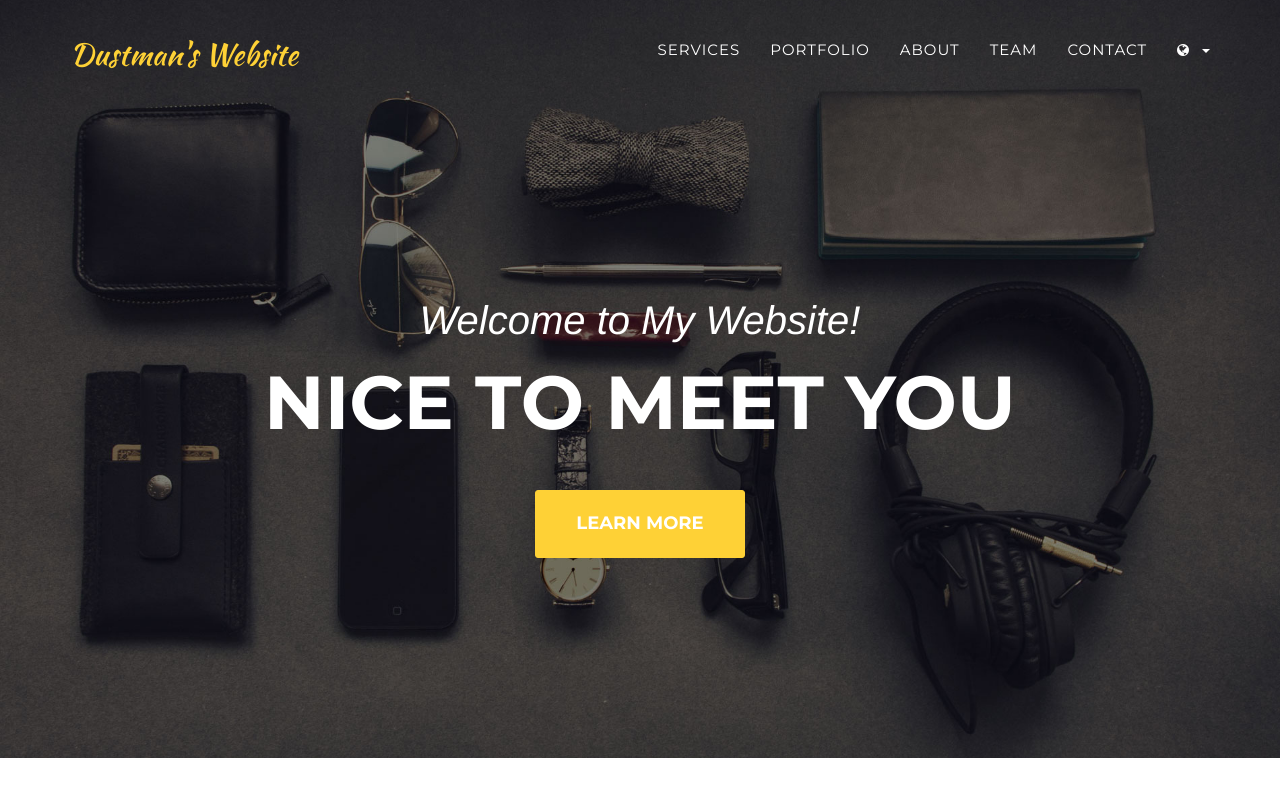
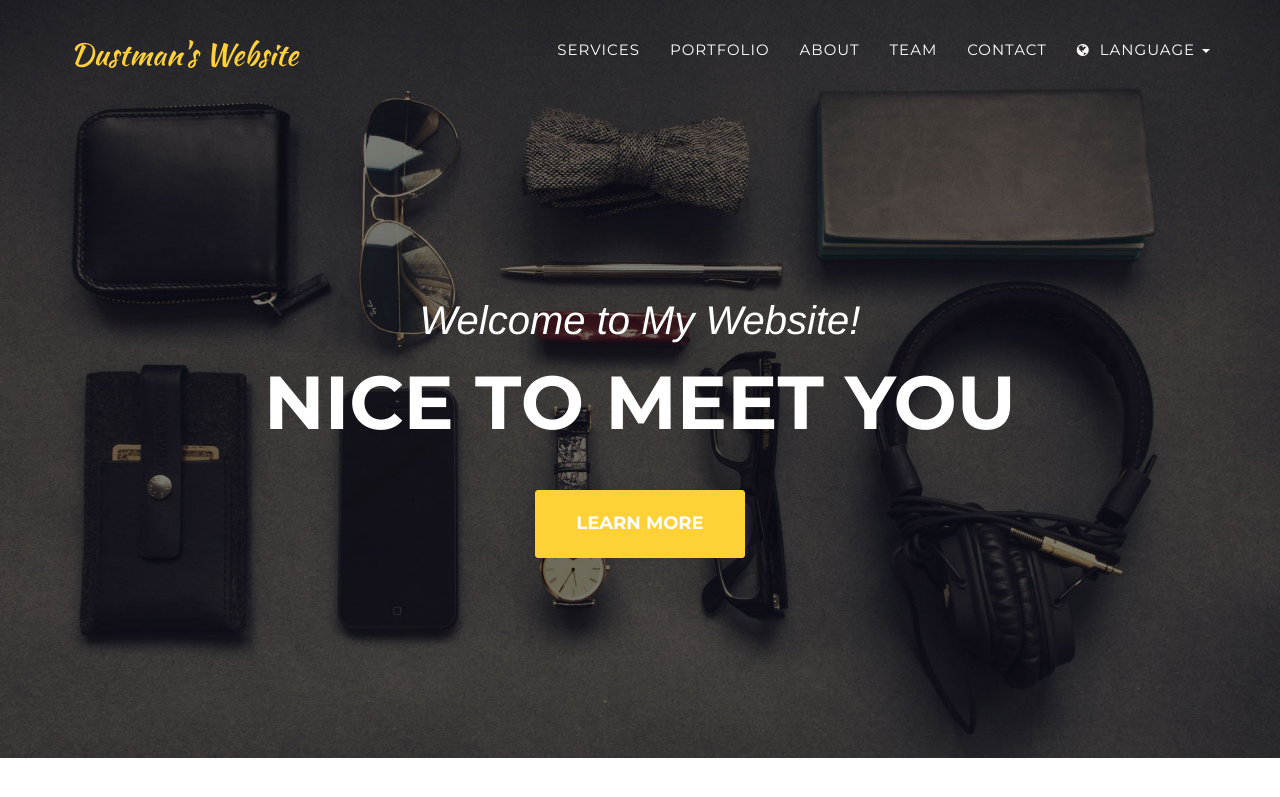
Before and after one commit to dustman2817/dustman.me-website, a Jekyll site: the page built from index.html, in a window 1280 px wide and 900 px high. Shown: the top 797 px of the window. Built offline with Jekyll 4.4.1, drawn with Linux system fonts in a browser that asks for light colours; some web fonts are replaced.

Commit message:
feat: 调整语言切换菜单 - 英文选项放在前面 - 中文改为简体中文

```diff
--- a/_includes/header.html
+++ b/_includes/header.html
@@ -54,13 +54,13 @@
                     <li class="dropdown lang-selector">
                         <a href="javascript:void(0);" class="dropdown-toggle" data-toggle="dropdown" role="button" aria-haspopup="true" aria-expanded="false">
                             <i class="fa fa-globe"></i>
-                            <!-- <span class="lang-zh">语言</span> -->
-                            <!-- <span class="lang-en" style="display:none;">Language</span> -->
+                            <span class="lang-zh">语言</span>
+                            <span class="lang-en" style="display:none;">Language</span>
                             <span class="caret"></span>
                         </a>
                         <ul class="dropdown-menu language-menu">
-                            <li><a href="javascript:void(0);" class="lang-switch" data-lang="zh">中文</a></li>
                             <li><a href="javascript:void(0);" class="lang-switch" data-lang="en">English</a></li>
+                            <li><a href="javascript:void(0);" class="lang-switch" data-lang="zh">简体中文</a></li>
                         </ul>
                     </li>
                 </ul>
```
